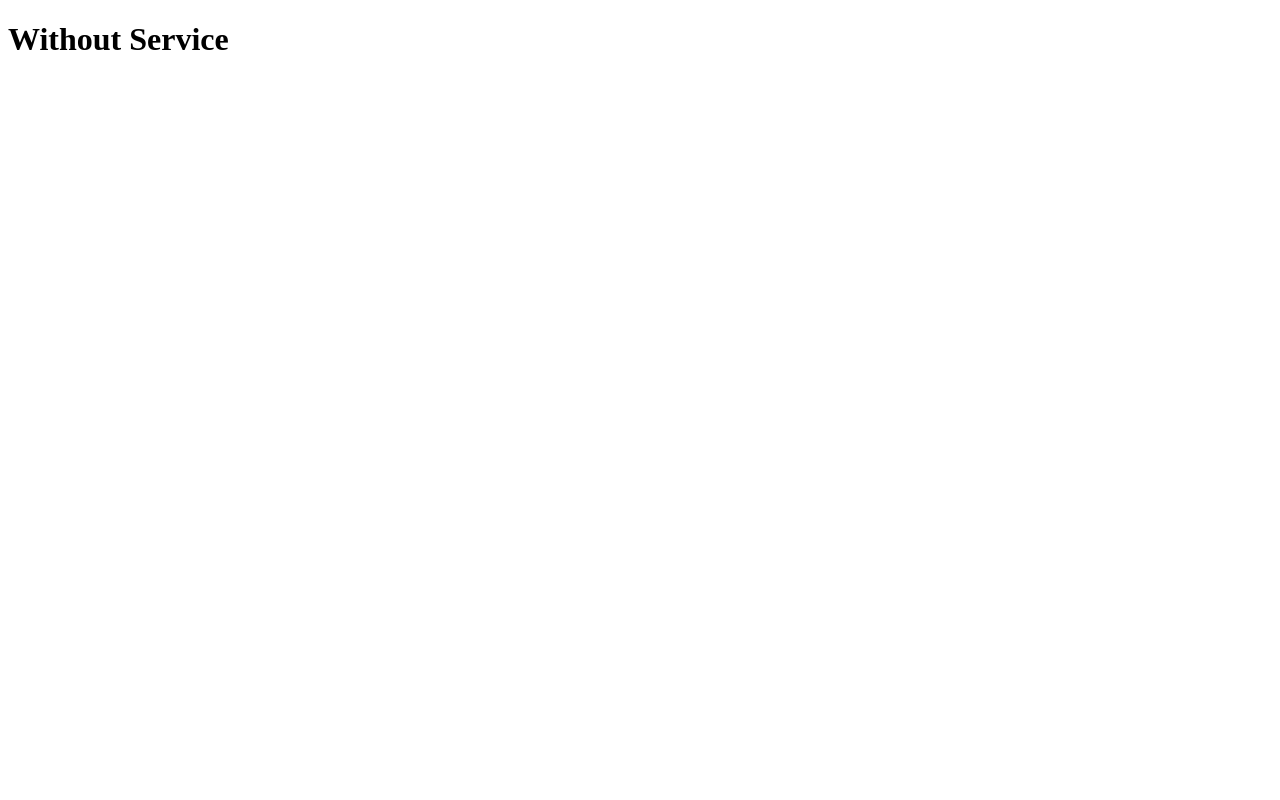
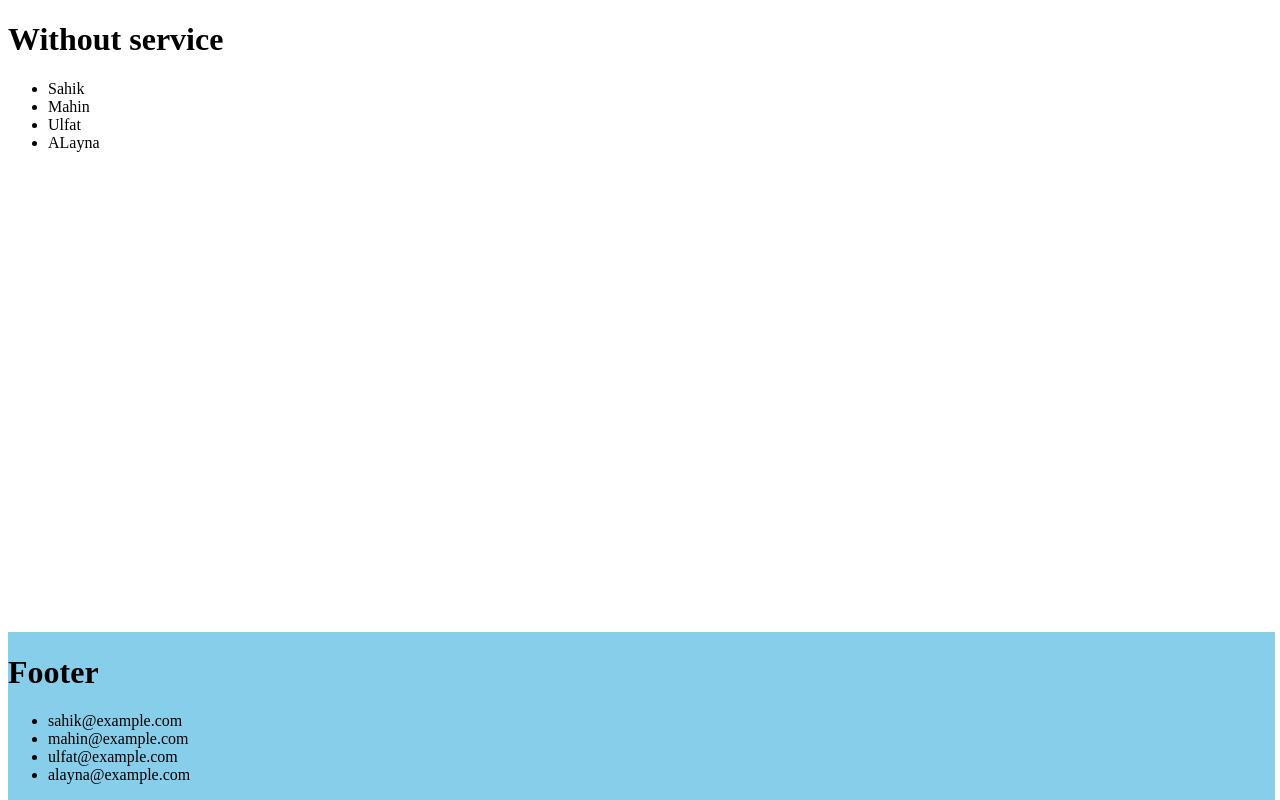
Before and after one commit to mmraihan/Angular-CodeStepByStep, an Angular app in the folder routing-blog/: page / in a window 1280 px wide. Built offline with nearby package versions, Linux system fonts and the light colour scheme.

Commit message:
Without Service.

```diff
--- a/routing-blog/src/app/app.component.html
+++ b/routing-blog/src/app/app.component.html
@@ -1 +1,7 @@
-<h1>Without Service</h1>
+<h1>{{title}}</h1>
+
+<ul>
+  <li *ngFor="let data of memberData">{{data.name}}</li>
+</ul>
+
+<app-footer></app-footer>
--- a/routing-blog/src/app/app.component.ts
+++ b/routing-blog/src/app/app.component.ts
@@ -6,5 +6,11 @@ import { Component } from '@angular/core';
   styleUrls: ['./app.component.css']
 })
 export class AppComponent {
-  title = 'routing-blog';
+  title = 'Without service';
+  memberData=[
+    {name: 'Sahik', email: 'sahik@example.com'},
+    {name: 'Mahin', email: 'mahin@example.com'},
+    {name: 'Ulfat', email: 'ulfat@example.com'},
+    {name: 'ALayna', email: 'alayna@example.com'}
+  ]
 }
--- a/routing-blog/src/app/app.module.ts
+++ b/routing-blog/src/app/app.module.ts
@@ -3,11 +3,13 @@ import { BrowserModule } from '@angular/platform-browser';
 
 import { AppRoutingModule } from './app-routing.module';
 import { AppComponent } from './app.component';
+import { FooterComponent } from './footer/footer.component';
 
 
 @NgModule({
   declarations: [
-    AppComponent
+    AppComponent,
+    FooterComponent
 
   ],
   imports: [
--- /dev/null
+++ b/routing-blog/src/app/footer/footer.component.css
@@ -0,0 +1,7 @@
+
+.footer{
+    background-color: skyblue;
+    position: absolute;
+    width: 99%;
+    bottom: 0;
+}
--- /dev/null
+++ b/routing-blog/src/app/footer/footer.component.html
@@ -0,0 +1,7 @@
+<div class="footer">
+ <h1>Footer</h1>
+
+ <ul>
+    <li *ngFor="let data of memberData">{{data.email}}</li>
+  </ul>
+</div>
--- /dev/null
+++ b/routing-blog/src/app/footer/footer.component.ts
@@ -0,0 +1,21 @@
+import { Component, OnInit } from '@angular/core';
+
+@Component({
+  selector: 'app-footer',
+  templateUrl: './footer.component.html',
+  styleUrls: ['./footer.component.css']
+})
+export class FooterComponent implements OnInit {
+
+  constructor() { }
+
+  ngOnInit(): void {
+  }
+  memberData=[
+    {name: 'Sahik', email: 'sahik@example.com'},
+    {name: 'Mahin', email: 'mahin@example.com'},
+    {name: 'Ulfat', email: 'ulfat@example.com'},
+    {name: 'ALayna', email: 'alayna@example.com'}
+  ]
+
+}
```
Also changed, not shown: 1 other file (tests, documents, lock files or other folders).
